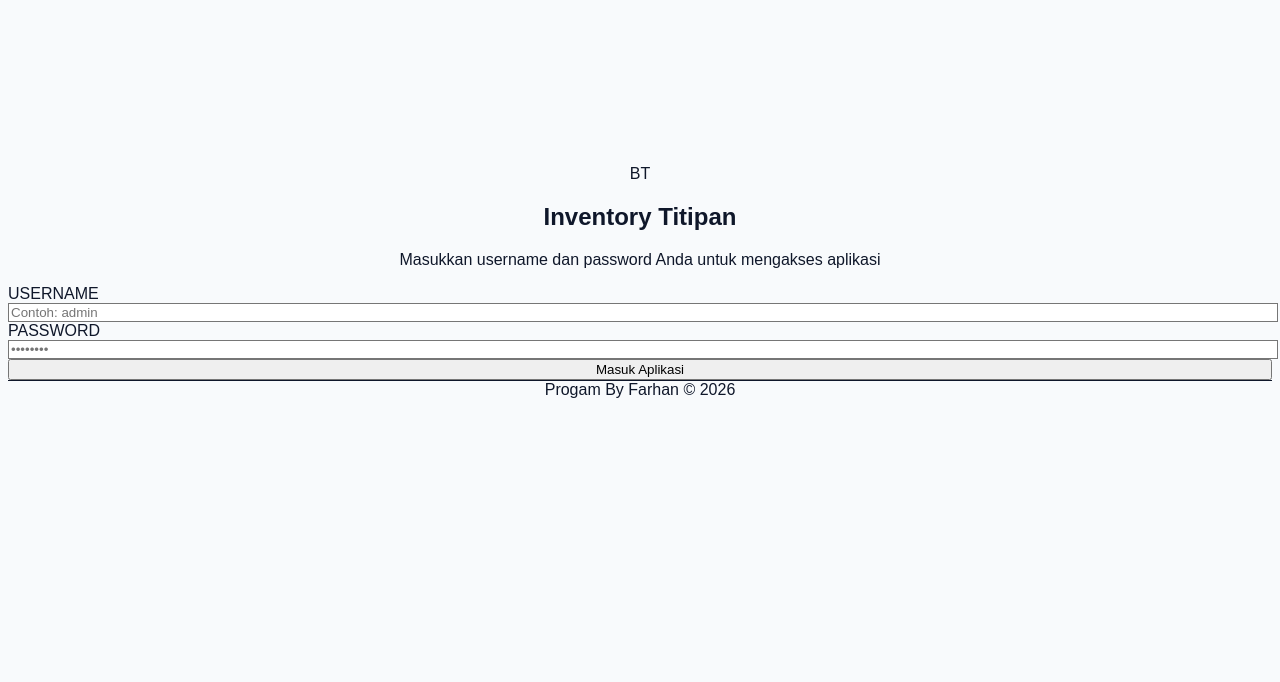
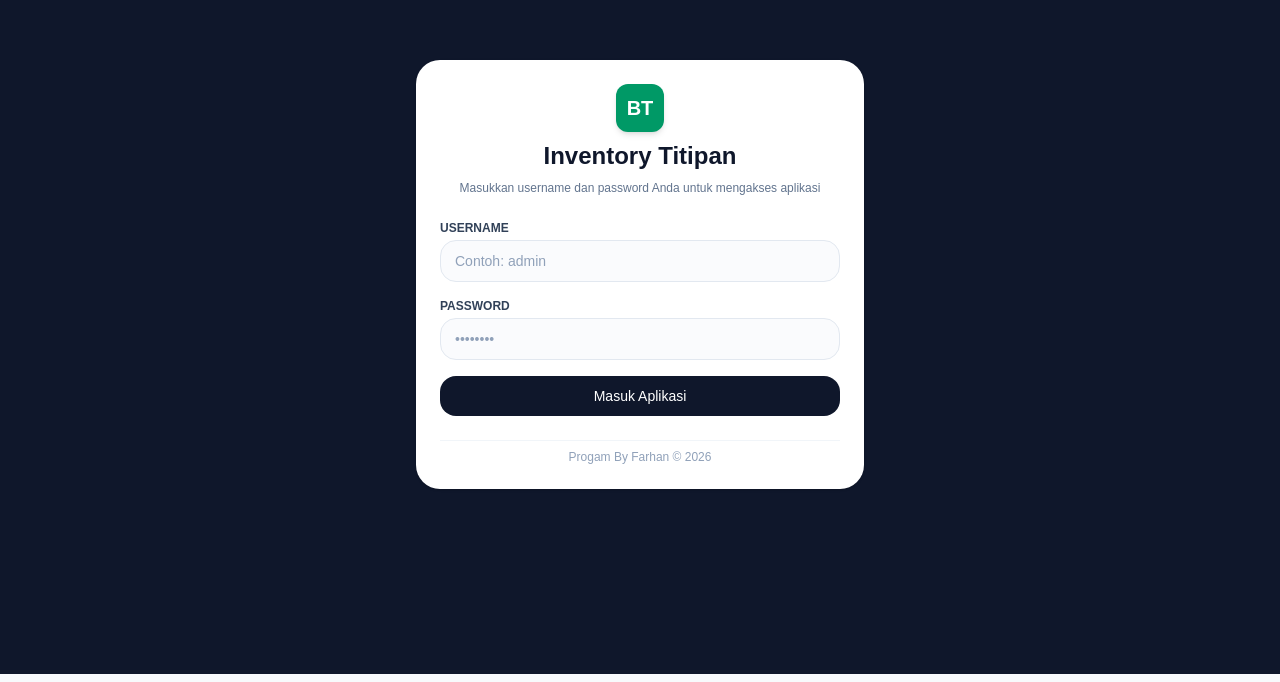
Before and after one commit to farhanklaten10yohoo-creator/InventoryBahanTitipan, a Next.js app: page /login in a window 1280 px wide. Shown: the part 126-808 px from the top of the page. Built offline with nearby package versions, Linux system fonts and the light colour scheme; no server answers.

Commit message:
Fix postcss config for tailwind v4

```diff
--- a/postcss.config.mjs
+++ b/postcss.config.mjs
@@ -1,8 +1,7 @@
 /** @type {import('postcss-load-config').Config} */
 const config = {
     plugins: {
-      tailwindcss: {},
-      autoprefixer: {},
+      '@tailwindcss/postcss': {},
     },
   };
 
--- a/src/app/globals.css
+++ b/src/app/globals.css
@@ -1,6 +1,4 @@
-@tailwind base;
-@tailwind components;
-@tailwind utilities;
+@import "tailwindcss";
 
 :root {
   --background: #f8fafc;
```
